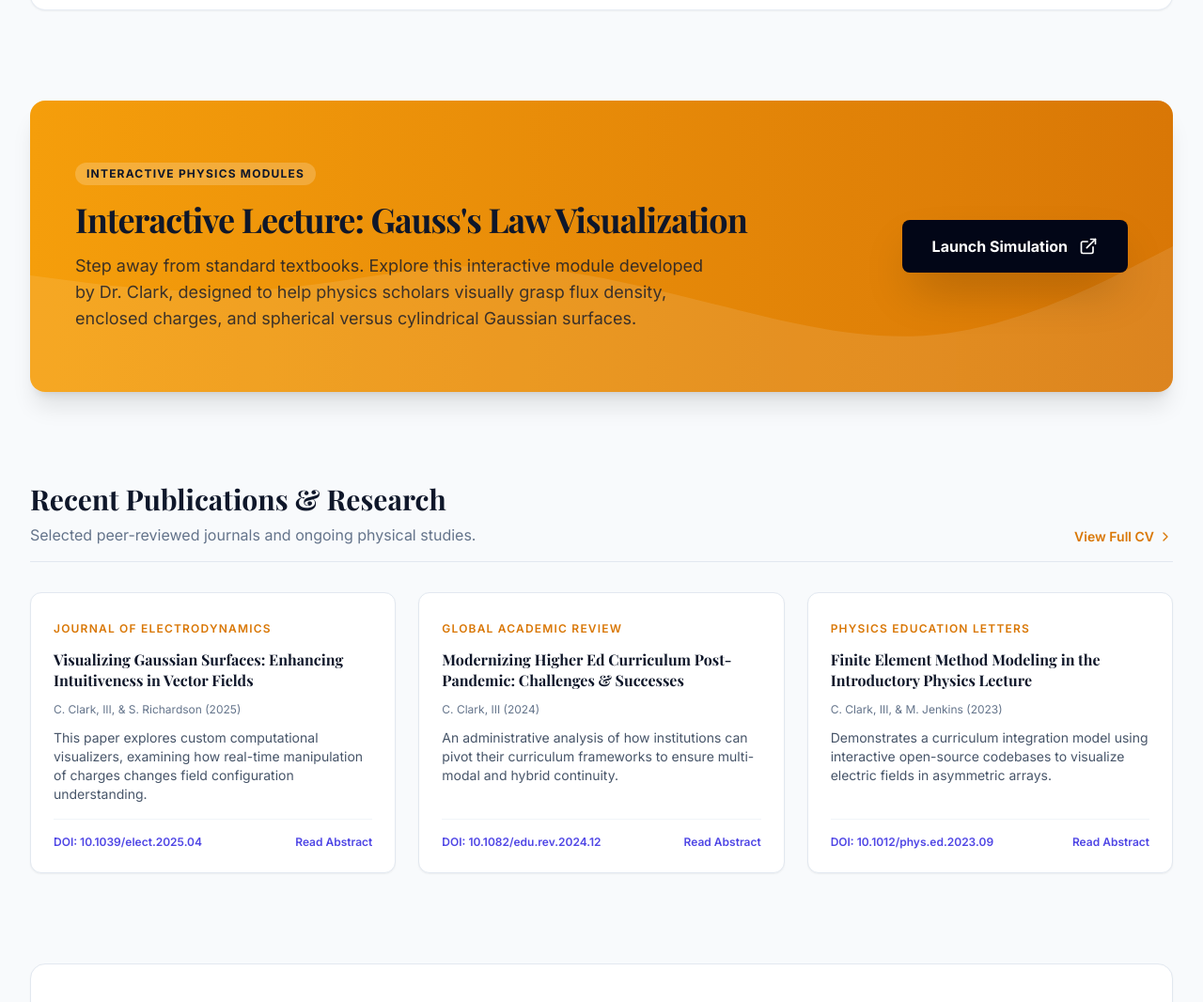
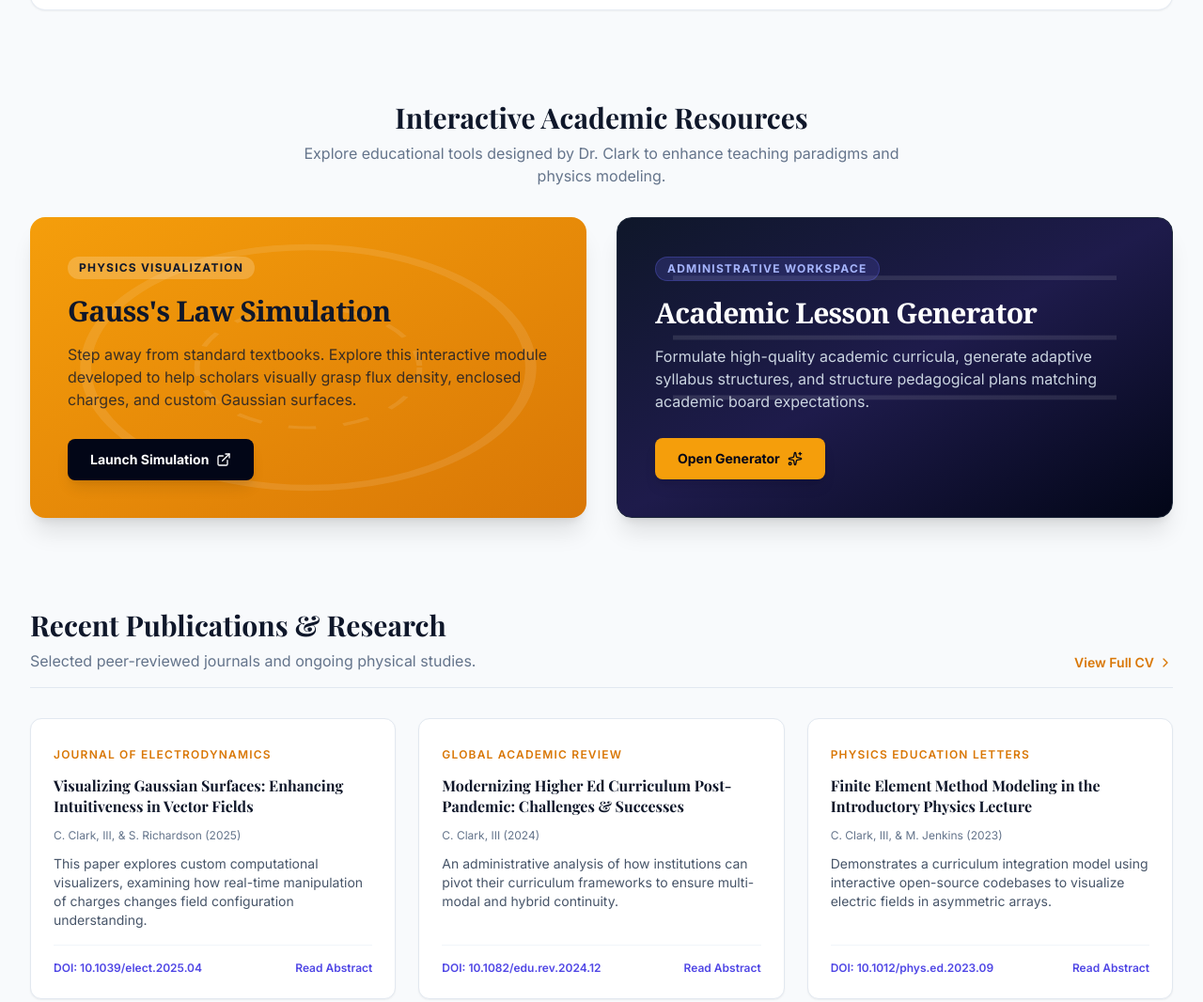
Before and after one commit to baclarkiii/ai, a plain HTML site: page index.html in a window 1280 px wide. Shown: the part 1822-2888 px from the top of the page at 94% size. Drawn offline with nearby package versions, Linux system fonts and the light colour scheme; a web font is replaced by a local one.

Commit message:
Update index.html

```diff
--- a/index.html
+++ b/index.html
@@ -215,7 +215,7 @@
             </div>
 
             <!-- Tab Contents -->
-            <div class="pt-4">
+        <div class="pt-4">
                 <!-- VPAA Admin Content -->
                 <div id="vpaa-content" class="tab-content block space-y-6">
                     <div class="grid grid-cols-1 md:grid-cols-2 gap-8">
@@ -288,32 +288,65 @@
             </div>
         </section>
 
-        <!-- Highlighted Resource / Special Request Link Section -->
-        <section id="resources" class="relative bg-gradient-to-r from-amber-500 to-amber-600 rounded-2xl shadow-xl overflow-hidden text-slate-900">
-            <div class="absolute inset-0 opacity-10">
-                <!-- Abstract mathematical/sine wave background -->
-                <svg class="w-full h-full" xmlns="http://www.w3.org/2000/svg" viewBox="0 0 1440 320" preserveAspectRatio="none">
-                    <path fill="white" d="M0,192L48,197.3C96,203,192,213,288,208C384,203,480,181,576,181.3C672,181,768,203,864,224C960,245,1056,267,1152,256C1248,245,1344,203,1392,181.3L1440,160L1440,320L1392,320C1344,320,1248,320,1152,320C1056,320,960,320,864,320C768,320,672,320,576,320C480,320,384,320,288,320C192,320,96,320,48,320L0,320Z"></path>
-                </svg>
+        <!-- Interactive Section: Highlighted Tools & Generators -->
+        <section id="resources" class="space-y-8">
+            <div class="text-center max-w-2xl mx-auto space-y-2">
+                <h2 class="text-3xl font-bold text-slate-900">Interactive Academic Resources</h2>
+                <p class="text-slate-500">Explore educational tools designed by Dr. Clark to enhance teaching paradigms and physics modeling.</p>
             </div>
 
-            <div class="relative z-10 px-8 py-12 sm:px-12 sm:py-16 grid grid-cols-1 lg:grid-cols-12 gap-8 items-center">
-                <div class="lg:col-span-8 space-y-4">
-                    <div class="inline-block bg-white/20 px-3 py-1 rounded-full text-xs font-bold tracking-widest uppercase">
-                        Interactive Physics Modules
+            <div class="grid grid-cols-1 lg:grid-cols-2 gap-8">
+                <!-- Gauss's Law Module Card -->
+                <div class="relative bg-gradient-to-br from-amber-500 to-amber-600 rounded-2xl shadow-xl overflow-hidden text-slate-900 p-8 sm:p-10 flex flex-col justify-between min-h-[320px] transform hover:scale-[1.01] transition-all">
+                    <div class="absolute inset-0 opacity-10 pointer-events-none">
+                        <svg class="w-full h-full" xmlns="http://www.w3.org/2000/svg" viewBox="0 0 100 100" preserveAspectRatio="none">
+                            <circle cx="50" cy="50" r="40" stroke="white" stroke-width="2" fill="none"/>
+                            <circle cx="50" cy="50" r="20" stroke="white" stroke-dasharray="5 5" stroke-width="1" fill="none"/>
+                        </svg>
                     </div>
-                    <h2 class="text-3xl sm:text-4xl font-extrabold tracking-tight">
-                        Interactive Lecture: Gauss's Law Visualization
-                    </h2>
-                    <p class="text-slate-900/80 max-w-2xl text-base sm:text-lg">
-                        Step away from standard textbooks. Explore this interactive module developed by Dr. Clark, designed to help physics scholars visually grasp flux density, enclosed charges, and spherical versus cylindrical Gaussian surfaces.
-                    </p>
+                    <div class="relative z-10 space-y-4">
+                        <span class="inline-block bg-white/20 px-3 py-1 rounded-full text-xs font-bold tracking-widest uppercase">
+                            Physics Visualization
+                        </span>
+                        <h3 class="text-2xl sm:text-3xl font-extrabold tracking-tight font-serif">
+                            Gauss's Law Simulation
+                        </h3>
+                        <p class="text-slate-900/80 text-sm sm:text-base leading-relaxed">
+                            Step away from standard textbooks. Explore this interactive module developed to help scholars visually grasp flux density, enclosed charges, and custom Gaussian surfaces.
+                        </p>
+                    </div>
+                    <div class="relative z-10 pt-6">
+                        <a href="gausslaw.html" class="inline-flex items-center space-x-2 px-6 py-3 bg-slate-950 text-white hover:bg-slate-900 hover:scale-105 transform active:scale-95 font-bold rounded-lg shadow-lg transition-all text-sm">
+                            <span>Launch Simulation</span>
+                            <i data-lucide="external-link" class="w-4 h-4"></i>
+                        </a>
+                    </div>
                 </div>
-                <div class="lg:col-span-4 flex justify-start lg:justify-end">
-                    <a href="gausslaw.html" class="inline-flex items-center space-x-3 px-8 py-4 bg-slate-950 text-white hover:bg-slate-900 hover:scale-105 transform active:scale-95 font-bold rounded-lg shadow-2xl transition-all">
-                        <span>Launch Simulation</span>
-                        <i data-lucide="external-link" class="w-5 h-5"></i>
-                    </a>
+
+                <!-- Academic Lesson Generator Card -->
+                <div class="relative bg-gradient-to-br from-slate-900 via-indigo-950 to-slate-950 rounded-2xl shadow-xl overflow-hidden text-white p-8 sm:p-10 flex flex-col justify-between min-h-[320px] border border-slate-800 transform hover:scale-[1.01] transition-all">
+                    <div class="absolute inset-0 opacity-10 pointer-events-none">
+                        <svg class="w-full h-full" xmlns="http://www.w3.org/2000/svg" viewBox="0 0 100 100" preserveAspectRatio="none">
+                            <path d="M10 20 L90 20 M10 40 L90 40 M10 60 L90 60" stroke="white" stroke-width="1.5" fill="none"/>
+                        </svg>
+                    </div>
+                    <div class="relative z-10 space-y-4">
+                        <span class="inline-block bg-indigo-500/20 border border-indigo-500/30 text-indigo-300 px-3 py-1 rounded-full text-xs font-bold tracking-widest uppercase">
+                            Administrative Workspace
+                        </span>
+                        <h3 class="text-2xl sm:text-3xl font-extrabold tracking-tight font-serif">
+                            Academic Lesson Generator
+                        </h3>
+                        <p class="text-slate-300 text-sm sm:text-base leading-relaxed">
+                            Formulate high-quality academic curricula, generate adaptive syllabus structures, and structure pedagogical plans matching academic board expectations.
+                        </p>
+                    </div>
+                    <div class="relative z-10 pt-6">
+                        <a href="lessongen.html" class="inline-flex items-center space-x-2 px-6 py-3 bg-amber-500 hover:bg-amber-600 text-slate-950 hover:scale-105 transform active:scale-95 font-bold rounded-lg shadow-lg transition-all text-sm">
+                            <span>Open Generator</span>
+                            <i data-lucide="sparkles" class="w-4 h-4"></i>
+                        </a>
+                    </div>
                 </div>
             </div>
         </section>
@@ -477,6 +510,7 @@
                     <li><a href="#roles" class="hover:text-amber-400 transition-colors">Administrative Profile</a></li>
                     <li><a href="#publications" class="hover:text-amber-400 transition-colors">Physics Research</a></li>
                     <li><a href="gausslaw.html" class="text-amber-400 hover:underline">Gauss's Law Module</a></li>
+                    <li><a href="lessongen.html" class="text-amber-400 hover:underline">Lesson Plan Generator</a></li>
                 </ul>
             </div>
 
```
